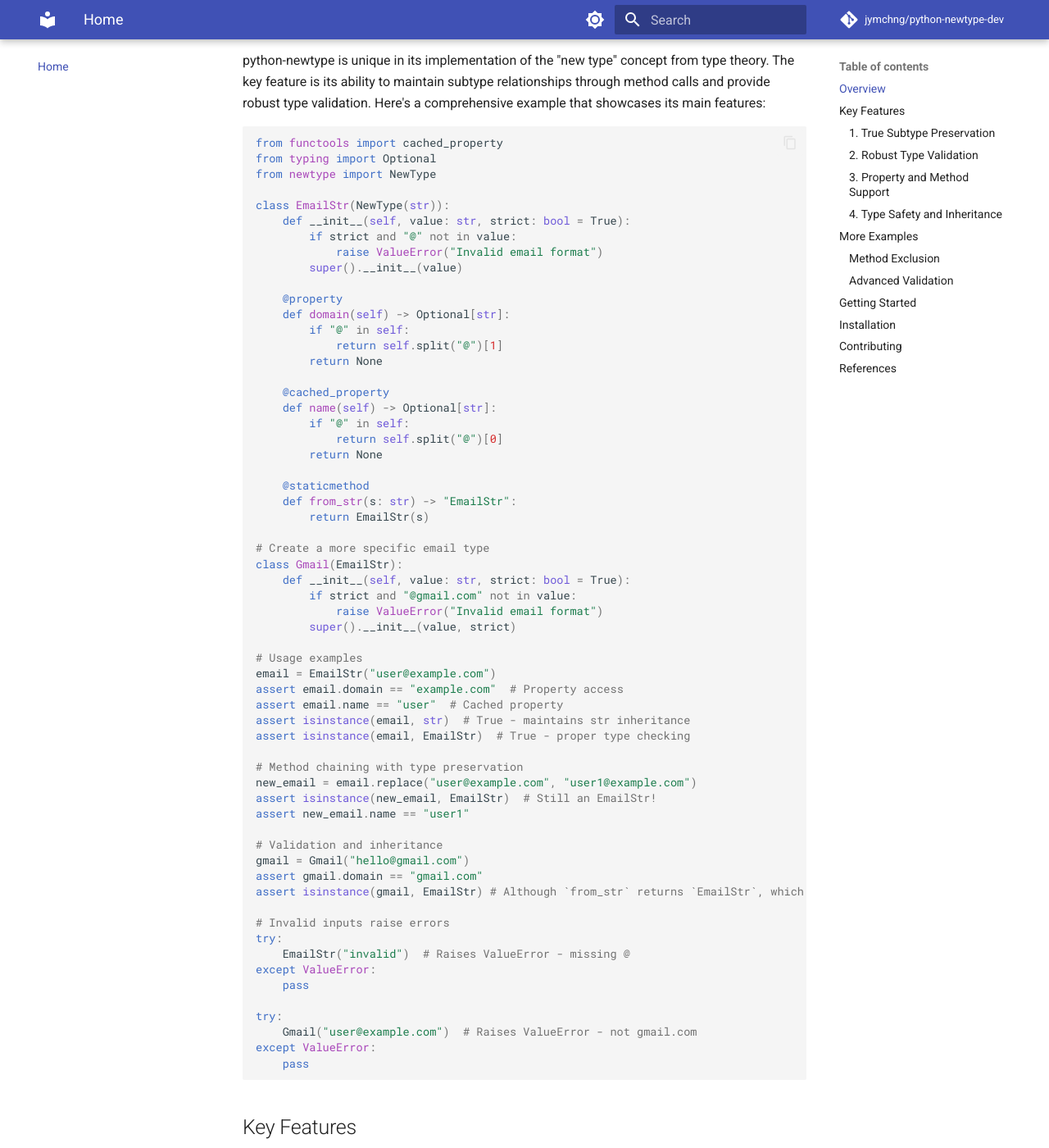
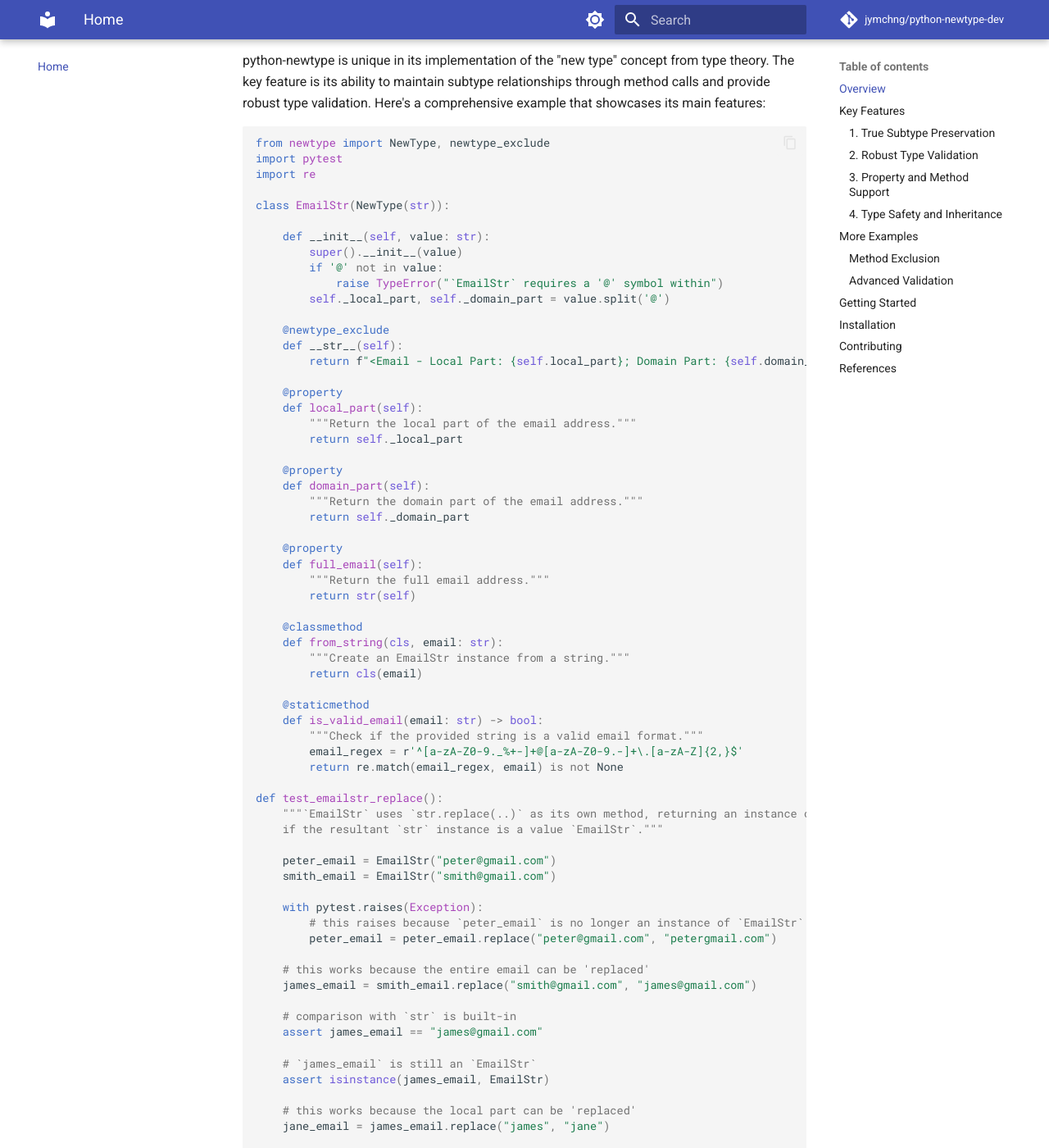
Before and after one commit to jymchng/python-newtype-dev, an MkDocs documentation site: the page built from docs/index.md, in a window 1280 px wide and 1400 px high, scrolled down 334 px. Shown: the whole window at 82% size. Built offline with MkDocs 1.6.1 and Material for MkDocs 9.7.7, drawn with Linux system fonts in a browser that asks for light colours; comment, search, counter and statistics services are not loaded; some of the changed text lies outside the part shown.

Commit message:
update docs and examples

````diff
--- a/.pre-commit-config.yaml
+++ b/.pre-commit-config.yaml
@@ -31,7 +31,7 @@ repos:
         exclude: ^LICENSE|^\..*|\.html|\.csv|\.txt|\.svg|\.py$
       - id: pretty-format-json
         args: ["--autofix", "--no-ensure-ascii", "--no-sort-keys"]
-      - id: requirements-txt-fixer
+      # - id: requirements-txt-fixer
       - id: trailing-whitespace
         args: [--markdown-linebreak-ext=md]
         exclude: \.(html|svg)$
--- a/docs/index.md
+++ b/docs/index.md
@@ -7,66 +7,98 @@ Welcome to the python-newtype documentation! This library implements a powerful
 python-newtype is unique in its implementation of the "new type" concept from type theory. The key feature is its ability to maintain subtype relationships through method calls and provide robust type validation. Here's a comprehensive example that showcases its main features:
 
 ```python
-from functools import cached_property
-from typing import Optional
-from newtype import NewType
+from newtype import NewType, newtype_exclude
+import pytest
+import re
 
 class EmailStr(NewType(str)):
-    def __init__(self, value: str, strict: bool = True):
-        if strict and "@" not in value:
-            raise ValueError("Invalid email format")
+
+    def __init__(self, value: str):
         super().__init__(value)
+        if '@' not in value:
+            raise TypeError("`EmailStr` requires a '@' symbol within")
+        self._local_part, self._domain_part = value.split('@')
+
+    @newtype_exclude
+    def __str__(self):
+        return f"<Email - Local Part: {self.local_part}; Domain Part: {self.domain_part}>"
 
     @property
-    def domain(self) -> Optional[str]:
-        if "@" in self:
-            return self.split("@")[1]
-        return None
+    def local_part(self):
+        """Return the local part of the email address."""
+        return self._local_part
 
-    @cached_property
-    def name(self) -> Optional[str]:
-        if "@" in self:
-            return self.split("@")[0]
-        return None
+    @property
+    def domain_part(self):
+        """Return the domain part of the email address."""
+        return self._domain_part
+
+    @property
+    def full_email(self):
+        """Return the full email address."""
+        return str(self)
+
+    @classmethod
+    def from_string(cls, email: str):
+        """Create an EmailStr instance from a string."""
+        return cls(email)
 
     @staticmethod
-    def from_str(s: str) -> "EmailStr":
-        return EmailStr(s)
+    def is_valid_email(email: str) -> bool:
+        """Check if the provided string is a valid email format."""
+        email_regex = r'^[a-zA-Z0-9._%+-]+@[a-zA-Z0-9.-]+\.[a-zA-Z]{2,}$'
+        return re.match(email_regex, email) is not None
 
-# Create a more specific email type
-class Gmail(EmailStr):
-    def __init__(self, value: str, strict: bool = True):
-        if strict and "@gmail.com" not in value:
-            raise ValueError("Invalid email format")
-        super().__init__(value, strict)
+def test_emailstr_replace():
+    """`EmailStr` uses `str.replace(..)` as its own method, returning an instance of `EmailStr`
+    if the resultant `str` instance is a value `EmailStr`."""
 
-# Usage examples
-email = EmailStr("user@example.com")
-assert email.domain == "example.com"  # Property access
-assert email.name == "user"  # Cached property
-assert isinstance(email, str)  # True - maintains str inheritance
-assert isinstance(email, EmailStr)  # True - proper type checking
+    peter_email = EmailStr("peter@gmail.com")
+    smith_email = EmailStr("smith@gmail.com")
 
-# Method chaining with type preservation
-new_email = email.replace("user@example.com", "user1@example.com")
-assert isinstance(new_email, EmailStr)  # Still an EmailStr!
-assert new_email.name == "user1"
+    with pytest.raises(Exception):
+        # this raises because `peter_email` is no longer an instance of `EmailStr`
+        peter_email = peter_email.replace("peter@gmail.com", "petergmail.com")
 
-# Validation and inheritance
-gmail = Gmail("hello@gmail.com")
-assert gmail.domain == "gmail.com"
-assert isinstance(gmail, EmailStr) # Although `from_str` returns `EmailStr`, which is the supertype, the subtype is not constructed
+    # this works because the entire email can be 'replaced'
+    james_email = smith_email.replace("smith@gmail.com", "james@gmail.com")
 
-# Invalid inputs raise errors
-try:
-    EmailStr("invalid")  # Raises ValueError - missing @
-except ValueError:
-    pass
+    # comparison with `str` is built-in
+    assert james_email == "james@gmail.com"
 
-try:
-    Gmail("user@example.com")  # Raises ValueError - not gmail.com
-except ValueError:
-    pass
+    # `james_email` is still an `EmailStr`
+    assert isinstance(james_email, EmailStr)
+
+    # this works because the local part can be 'replaced'
+    jane_email = james_email.replace("james", "jane")
+
+    # `jane_email` is still an `EmailStr`
+    assert isinstance(jane_email, EmailStr)
+    assert jane_email == "jane@gmail.com"
+
+def test_emailstr_properties_methods():
+    """Test the property, class method, and static method of EmailStr."""
+
+    # Test property
+    email = EmailStr("test@example.com")
+    # `property` is not coerced to `EmailStr`
+    assert email.full_email == "<Email - Local Part: test; Domain Part: example.com>"
+    assert isinstance(email.full_email, str)
+    # `property` is not coerced to `EmailStr`
+    assert not isinstance(email.full_email, EmailStr)
+    assert email.local_part == "test"
+    assert email.domain_part == "example.com"
+
+    # Test class method
+    email_from_string = EmailStr.from_string("classmethod@example.com")
+    # `property` is not coerced to `EmailStr`
+    assert email_from_string.full_email == "<Email - Local Part: classmethod; Domain Part: example.com>"
+    assert email_from_string.local_part == "classmethod"
+    assert email_from_string.domain_part == "example.com"
+
+    # Test static method
+    assert EmailStr.is_valid_email("valid.email@example.com") is True
+    assert EmailStr.is_valid_email("invalid-email.com") is False
 ```
 
 ## Key Features
--- a/pyproject.toml
+++ b/pyproject.toml
@@ -138,6 +138,7 @@ exclude = [
     "build.py",
     "scripts/",
     "tests/",
+    "examples/email_str.py",
 ]
 
 [tool.ruff.format]
````
Also changed, not shown: requirements-docs.txt (+12 -12 lines), 1 other file.
